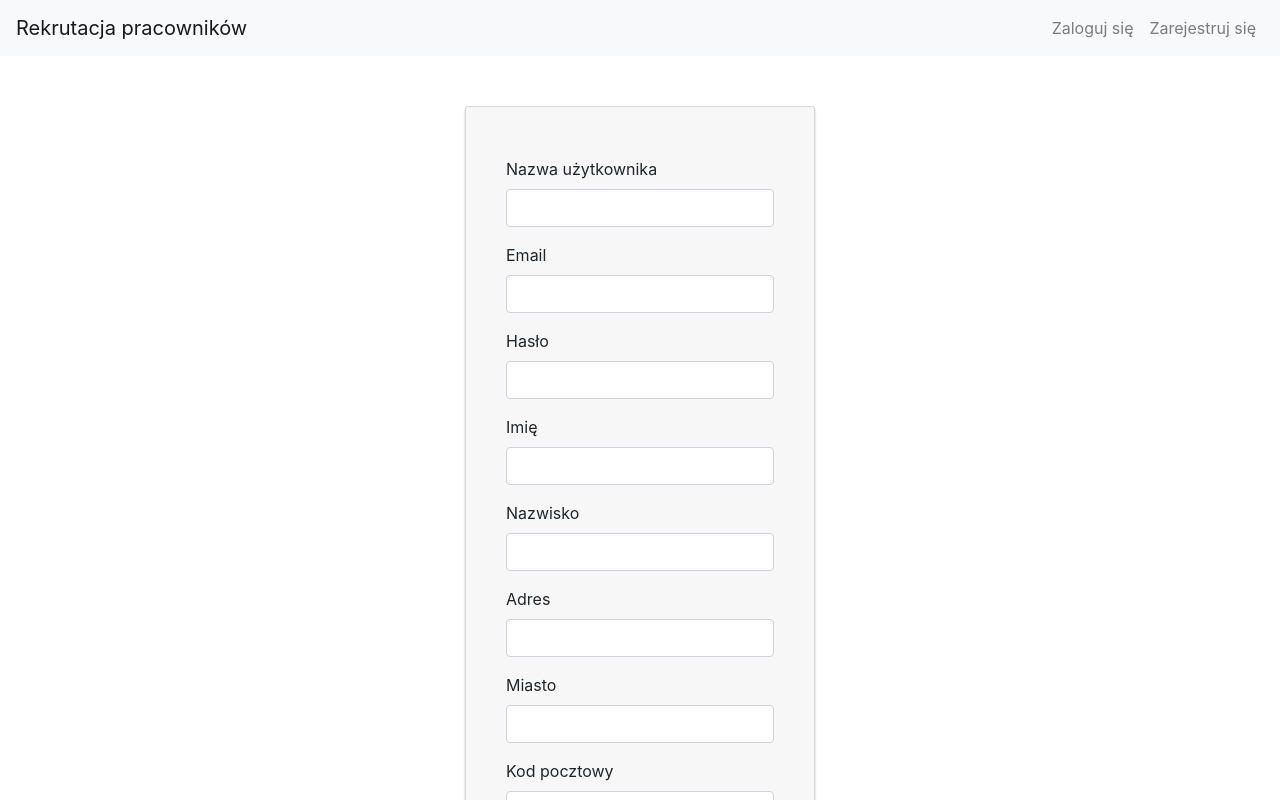
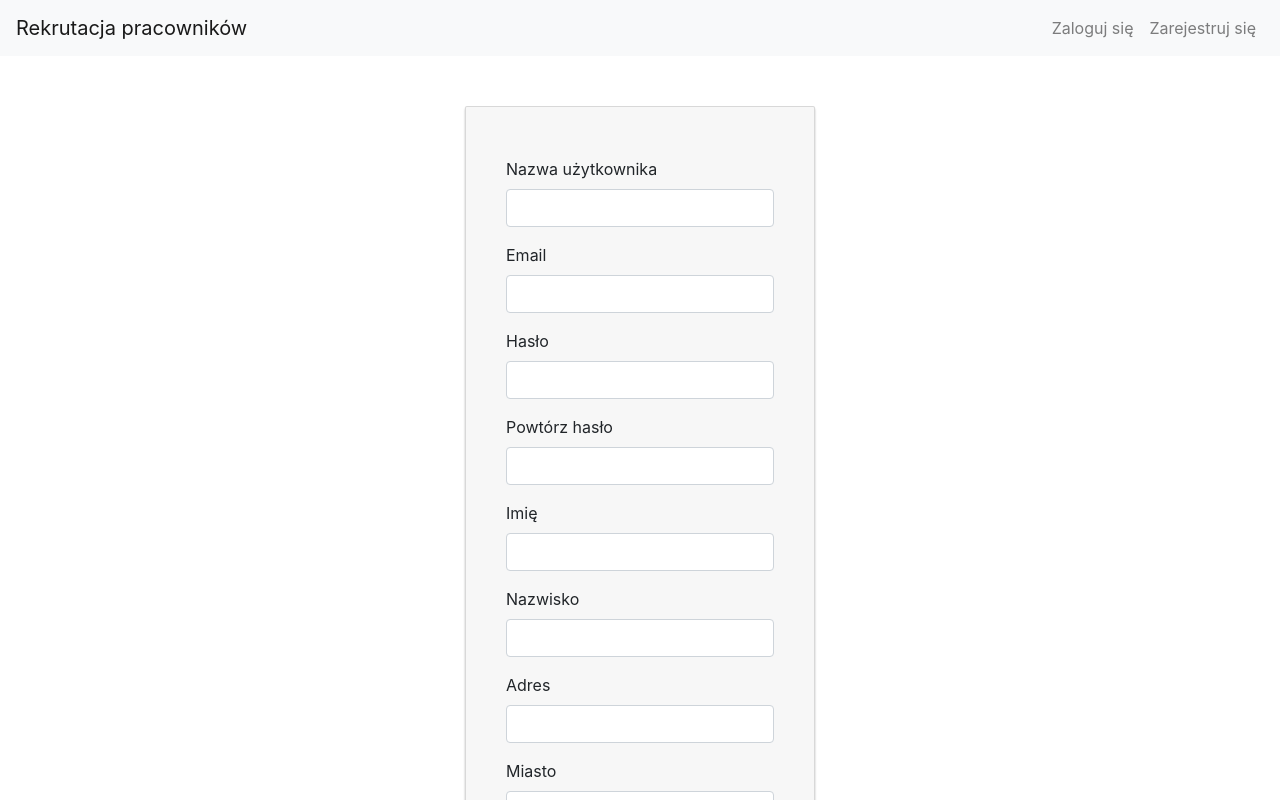
Before and after one commit to jagodalewandowska/recruitment-system, a React (Create React App) app in the folder frontend/: page /register in a window 1280 px wide. Shown: the top 800 px of the page. Built offline with nearby package versions, Linux system fonts and the light colour scheme.

Commit message:
passwordConfirm

```diff
--- a/frontend/src/components/Register.js
+++ b/frontend/src/components/Register.js
@@ -9,6 +9,7 @@ const Register = () => {
     username: "",
     email: "",
     password: "",
+    passwordConfirm: "",
     firstName: "",
     lastName: "",
     address: "",
@@ -18,7 +19,9 @@ const Register = () => {
     phoneNumber: ""
   });
 
+
   const [successMessage, setSuccessMessage] = useState("");
+  const [errorMessage, setErrorMessage] = useState("");
 
   const handleRegisterInputChange = (e) => {
     const { name, value } = e.target;
@@ -28,12 +31,20 @@ const Register = () => {
   const handleRegister = async (e) => {
     e.preventDefault();
     try {
+      if (registerUser.password !== registerUser.passwordConfirm) {
+        console.error("Hasło i powtórzenie hasła nie są takie same.");
+        window.scrollTo({ top: 0, behavior: "smooth" });
+        setErrorMessage("Hasło i powtórzenie hasła nie są takie same.");
+        return;
+      }
+
       await axios.post("http://localhost:8082/api/users", registerUser, { headers: authHeader() });
       console.log(registerUser);
       setRegisterUser({
         username: "",
         email: "",
         password: "",
+        passwordConfirm: "",
         firstName: "",
         lastName: "",
         address: "",
@@ -59,6 +70,12 @@ const Register = () => {
                 {successMessage}
               </div>
           )}
+          {errorMessage && (
+              <div className="alert alert-success" role="alert" style={{ backgroundColor: '#f8d7da', borderColor: '#f5c6cb', color: '#721c24' }}>
+                {errorMessage}
+              </div>
+          )}
+
           <form onSubmit={handleRegister}>
             <div className="form-group">
               <label htmlFor="username">Nazwa użytkownika</label>
@@ -91,6 +108,18 @@ const Register = () => {
                   className="form-control"
                   name="password"
                   value={registerUser.password}
+                  onChange={handleRegisterInputChange}
+                  required
+              />
+            </div>
+
+            <div className="form-group">
+              <label htmlFor="passwordConfirm">Powtórz hasło</label>
+              <input
+                  type="password"
+                  className="form-control"
+                  name="passwordConfirm"
+                  value={registerUser.passwordConfirm}
                   onChange={handleRegisterInputChange}
                   required
               />
```
